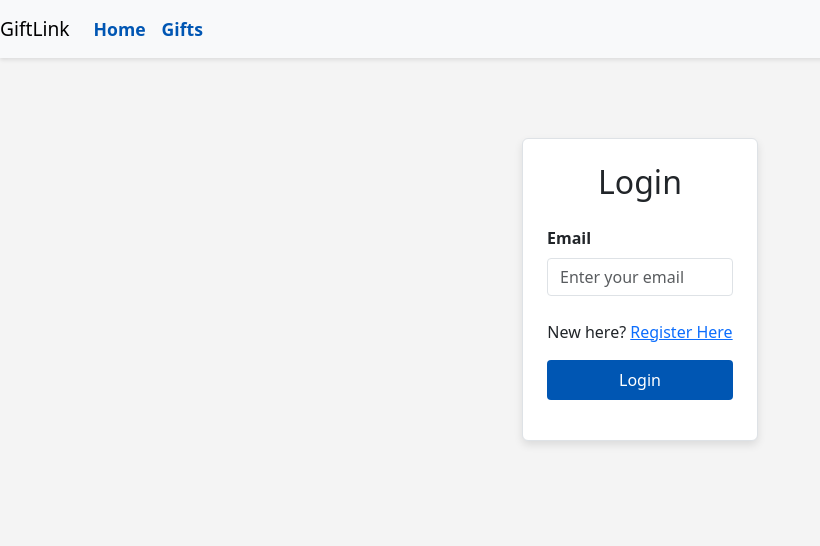
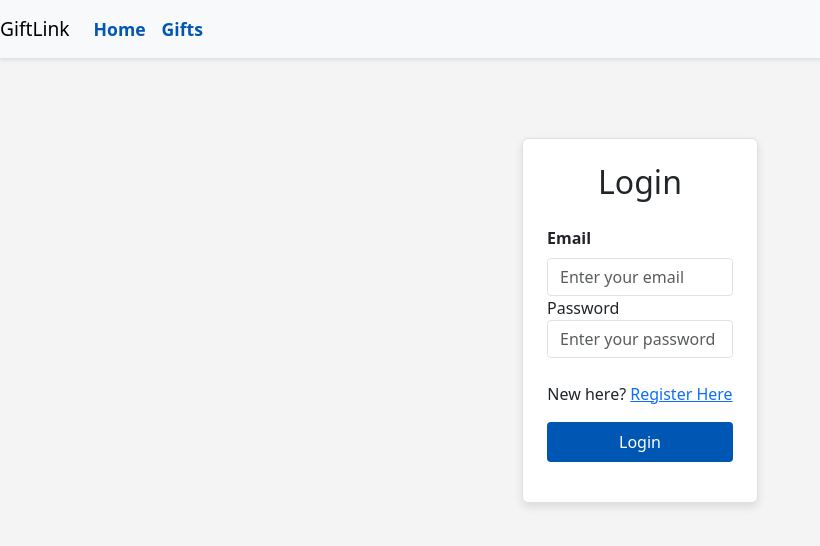
Before and after one commit to Siya-Nhlapo/fullstack-capstone-project, a React (Create React App) app in the folder giftlink-frontend/: page /app/login in a window 1280 px wide. Shown: the top 546 px of the page, without its empty margins (0-820 px from the left). Built offline with nearby package versions, Linux system fonts and the light colour scheme; no server answers.

Commit message:
Add password field to login form
Updates the login form with dynamic text classes for the email field and adds a controlled password input.

```diff
--- a/giftlink-frontend/src/components/LoginPage/LoginPage.js
+++ b/giftlink-frontend/src/components/LoginPage/LoginPage.js
@@ -11,7 +11,8 @@ function LoginPage() {
     const handleLogin = async () => {
         console.log("Inside handleLogin");
     }
-        return (
+
+    return (
       <div className="container mt-5">
         <div className="row justify-content-center">
           <div className="col-md-6 col-lg-4">
@@ -24,11 +25,22 @@ function LoginPage() {
             <input
                 id="email"
                 type="text"
-                className="form-control"
+                /* DYNAMIC CLASS AT THE END: Adds 'has-text' if email is not empty */
+                className={ `form-control ${email ? 'has-text' : ''}` }
                 placeholder="Enter your email"
                 value={email}
                 onChange={(e) => setEmail(e.target.value)}
             />
+            <label htmlFor="lastName" className="form label"> Password</label><br></br>
+              <input
+                  id="password"
+                  type="text"
+                  /* DYNAMIC CLASS AT THE END: Adds 'has-text' if password is not empty */
+                  className={ `form-control ${password ? 'has-text' : ''}` }
+                  placeholder="Enter your password"
+                  value={password}
+                  onChange={(e) => setPassword(e.target.value)}
+              />
         </div>
           {/* insert code here to create a button that performs the `handleLogin` function on click */}
                 <p className="mt-4 text-center">
```
